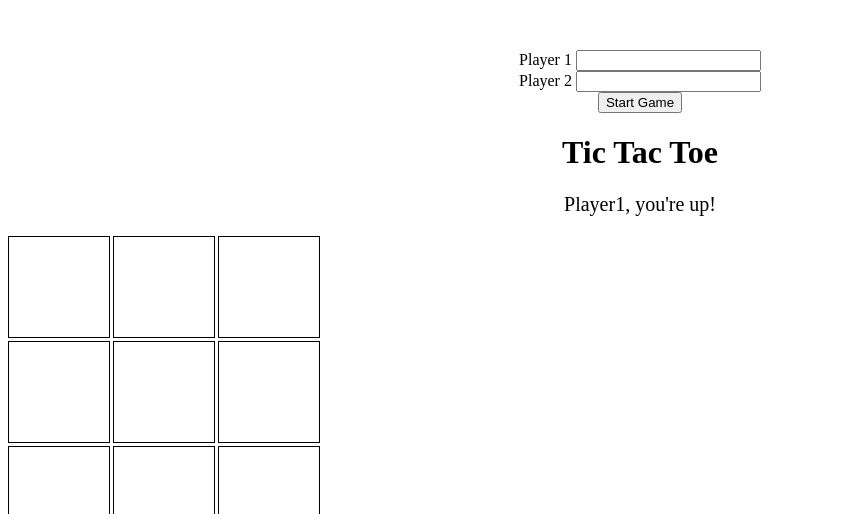
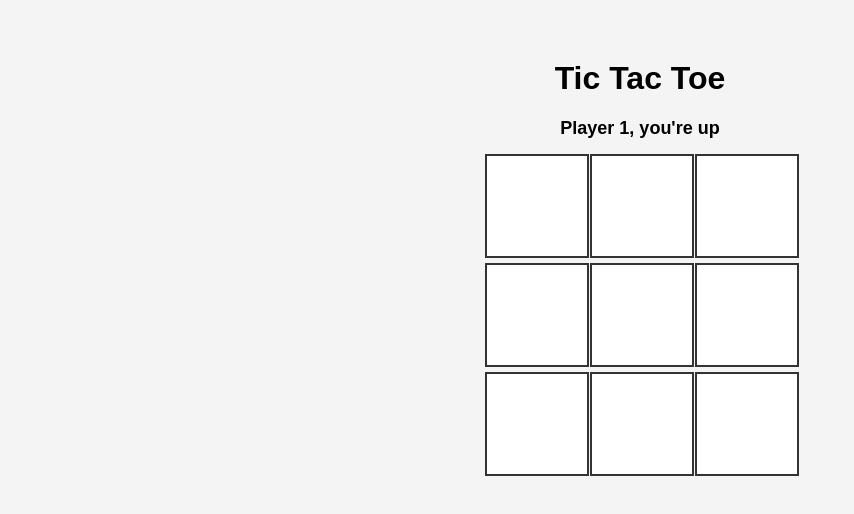
Before and after one commit to acciojob/tictactoe-pratham0301, a website: page main.html in a window 1280 px wide. Both pictures are taken after a click on the button "Start Game". Shown: the top 514 px of the page, without its empty margins (0-854 px from the left). Drawn offline with Linux system fonts and the light colour scheme.

Commit message:
created a submission

```diff
--- a/main.html
+++ b/main.html
@@ -7,25 +7,21 @@
 </head>
 
 <body>
-
+	<!-- the entire body must be written by student -->
 	<div class="container">
-
-		<div class="input-form">
-
-		<label for="player-1" >Player 1</label>
-		<input id="player-1" type="text">
-		<br>
-		<label for="player-2">Player 2</label>
-		<input id="player-2" type="text">
-		<br>
-		<button type="submit" id="submit">Start Game</button>
+    <!-- Input form -->
+    <div id="player-form">
+      <input type="text" id="player-1" placeholder="Enter Player 1 name" />
+      <input type="text" id="player-2" placeholder="Enter Player 2 name" />
+      <button id="submit">Start Game</button>
     </div>
 
-		<div>
+    <!-- Game board -->
+    <div id="game" style="display:none;">
       <h1>Tic Tac Toe</h1>
-			<div class="message">
-			</div>
+      <div class="message"></div>
       <div class="board">
+        <!-- 9 cells -->
         <div class="cell" id="1"></div>
         <div class="cell" id="2"></div>
         <div class="cell" id="3"></div>
@@ -37,12 +33,7 @@
         <div class="cell" id="9"></div>
       </div>
     </div>
-
-
   </div>
-
-
-	<!-- the entire body must be written by student -->
     <script type="text/javascript" src="./script.js">
 </script>
 
--- a/script.js
+++ b/script.js
@@ -1,91 +1,65 @@
 //your JS code here. If required.
-
-
-let player1 = '';
-let player2 = '';
-let currentPlayer = '';
-let board = ['', '', '', '', '', '', '', '', ''];
+let currentPlayer = "X";
+let board = Array(9).fill("");
+let player1 = "";
+let player2 = "";
 let gameActive = true;
 
-// Event listener for the submit button
-document.getElementById('submit').addEventListener('click', function() {
-    startGame();
+document.getElementById("submit").addEventListener("click", () => {
+  player1 = document.getElementById("player-1").value || "Player 1";
+  player2 = document.getElementById("player-2").value || "Player 2";
+
+  document.getElementById("player-form").style.display = "none";
+  document.getElementById("game").style.display = "block";
+
+  updateMessage();
 });
 
-
-function updateMessage(text)
-{
-	document.querySelector('.message').textContent = text;
-}
-
-function startGame()
-{
-	player1 = document.getElementById('player-1').value || 'Player1';
-	player2 = document.getElementById('player-2').value || 'Player2';
-
-	// Set the current player to player1 and reset the board
-    currentPlayer = player1;
-    board = ['', '', '', '', '', '', '', '', ''];
-    gameActive = true;
-	document.querySelector('.board').style.display = 'grid';
-    updateMessage(`${currentPlayer}, you're up!`);
-	document.querySelectorAll('.cell').forEach(cell => cell.textContent = '');
-}
-
-// Add event listeners to all the cells for click handling
-document.querySelectorAll('.cell').forEach(cell => {
-    cell.addEventListener('click', handleCellClick);
-});
-
-// Function to handle cell clicks
-function handleCellClick(event) {
-    const cell = event.target;
-    const cellIndex = parseInt(cell.id) - 1;
-
-    if (board[cellIndex] === '' && gameActive) {
-        // Mark the cell and update the board
-        board[cellIndex] = currentPlayer === player1 ? 'X' : 'O';
-        cell.textContent = board[cellIndex];
-
-        // Check if there is a winner
-        const winner = checkWinner();
-        if (winner) {
-            updateMessage(`${currentPlayer}, congratulations you won!`);
-            gameActive = false;
-            return;
-        }
-
-        // Check if the board is full (draw)
-        if (!board.includes('')) {
-            updateMessage("It's a draw!");
-            gameActive = false;
-            return;
-        }
-
-        // Switch turns
-        currentPlayer = currentPlayer === player1 ? player2 : player1;
-        updateMessage(`${currentPlayer}, you're up!`);
-    }
+function updateMessage(text = null) {
+  const messageBox = document.querySelector(".message");
+  if (text) {
+    messageBox.textContent = text;
+  } else {
+    const name = currentPlayer === "X" ? player1 : player2;
+    messageBox.textContent = `${name}, you're up`;
+  }
 }
 
 function checkWinner() {
-    for (let combination of winningCombinations) {
-        const [a, b, c] = combination;
-        if (board[a] && board[a] === board[b] && board[a] === board[c]) {
-            return board[a];
-        }
+  const winPatterns = [
+    [0,1,2],[3,4,5],[6,7,8],  // rows
+    [0,3,6],[1,4,7],[2,5,8],  // columns
+    [0,4,8],[2,4,6]           // diagonals
+  ];
+
+  for (let pattern of winPatterns) {
+    const [a,b,c] = pattern;
+    if (board[a] && board[a] === board[b] && board[a] === board[c]) {
+      const winnerName = board[a] === "X" ? player1 : player2;
+      updateMessage(`${winnerName}, congratulations you won!`);
+      gameActive = false;
+      return;
     }
-    return null;
+  }
+
+  if (!board.includes("")) {
+    updateMessage("It's a draw!");
+    gameActive = false;
+  }
 }
 
-// Winning combinations for Tic Tac Toe
-const winningCombinations = [
-    [0, 1, 2],
-    [3, 4, 5],
-    [6, 7, 8],
-    [0, 3, 6],
-    [1, 4, 7],
-    [2, 5, 8],
-    [0, 4, 8],
-    [2, 4, 6]
-];
+document.querySelectorAll(".cell").forEach((cell, index) => {
+  cell.addEventListener("click", () => {
+    if (!gameActive || board[index] !== "") return;
+
+    board[index] = currentPlayer;
+    cell.textContent = currentPlayer;
+
+    checkWinner();
+
+    if (gameActive) {
+      currentPlayer = currentPlayer === "X" ? "O" : "X";
+      updateMessage();
+    }
+  });
+});
--- a/styles.css
+++ b/styles.css
@@ -1,27 +1,55 @@
-.container {
+/*  your css code here. If applicable */
+body {
+  font-family: Arial, sans-serif;
+  background: #f4f4f4;
   text-align: center;
-            margin: 50px auto;
+  margin: 0;
+  padding: 40px;
 }
 
+.container {
+  max-width: 500px;
+  margin: 0 auto;
+}
+
+input {
+  padding: 10px;
+  margin: 5px;
+  font-size: 16px;
+}
+
+button {
+  padding: 10px 20px;
+  font-size: 16px;
+  cursor: pointer;
+}
+
+h1 {
+  margin-top: 20px;
+}
+
+.message {
+  margin: 15px 0;
+  font-size: 18px;
+  font-weight: bold;
+}
 
 .board {
-            display: none;
+  display: grid;
   grid-template-columns: repeat(3, 100px);
-            grid-template-rows: repeat(3, 100px);
-            gap: 5px;
-            margin: 20px auto;
+  grid-gap: 5px;
+  justify-content: center;
 }
+
 .cell {
   width: 100px;
   height: 100px;
+  background: white;
+  border: 2px solid #333;
   display: flex;
+  align-items: center;
   justify-content: center;
-            align-items: center;
-            font-size: 24px;
-            border: 1px solid #000;
+  font-size: 32px;
   cursor: pointer;
+  user-select: none;
 }
-        .message {
-            font-size: 20px;
-            margin: 20px 0;
-        }
```
Lines whose indentation alone changed are shown as unchanged.
